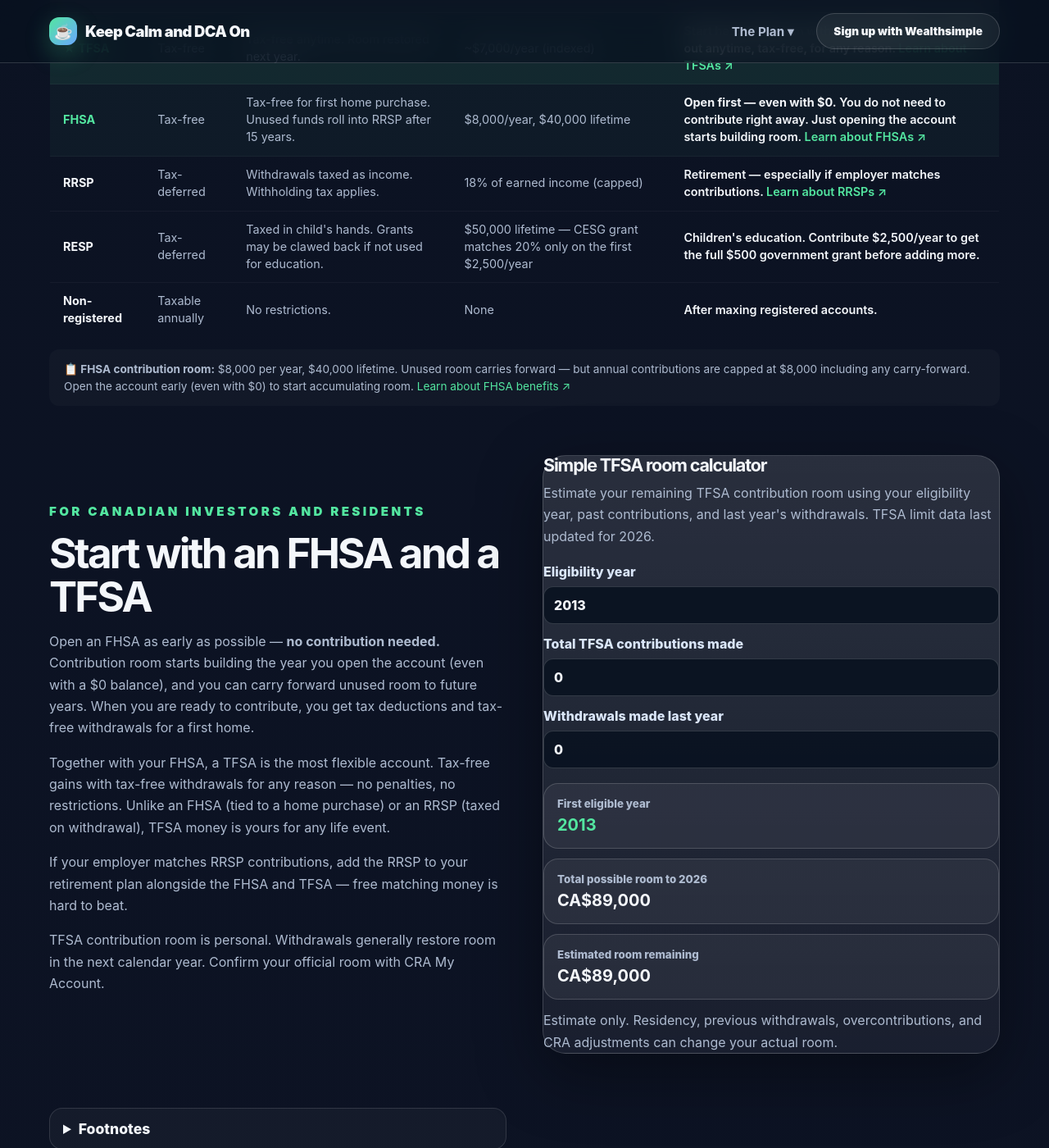
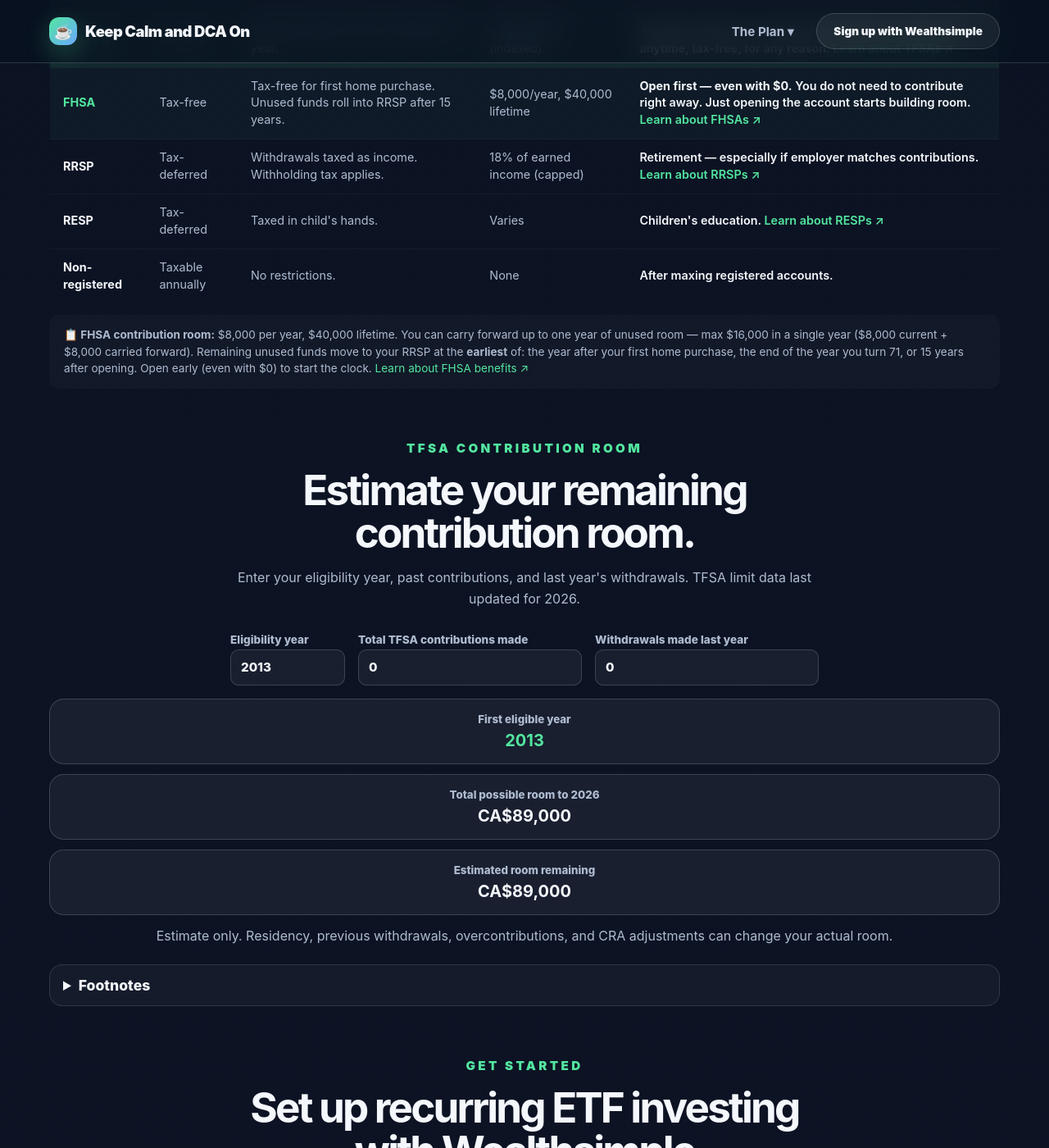
Before and after one commit to thestamp/dcathedip, a Jekyll site: the page built from index.html, in a window 1280 px wide and 1400 px high, scrolled down 7802 px. Shown: the whole window at 82% size. Built offline with Jekyll 4.4.1, drawn with Linux system fonts in a browser that asks for light colours.

Commit message:
Clean up FHSA/account section: remove redundant copy, fix rules, simplify RESP
- FHSA note: correct carry-forward max (6k = k + 1yr carry), RRSP rollover rules (home purchase, age 71, 15yr)
- Removed 'Start with an FHSA and a TFSA' section entirely — replaced with horizontal TFSA calculator
- RESP row: stripped details, linked to Wealthsimple RESP learn page
- Updated smoke test (accountSection now checks 'Estimate your remaining contribution room')

```diff
--- a/index.html
+++ b/index.html
@@ -381,9 +381,9 @@ description: "A complete plan for Canadian ETF investors: tackle high-interest d
             <tr>
               <td><strong>RESP</strong></td>
               <td>Tax-deferred</td>
-              <td>Taxed in child's hands. Grants may be clawed back if not used for education.</td>
-              <td>$50,000 lifetime — CESG grant matches 20% only on the first $2,500/year</td>
-              <td>Children's education. Contribute $2,500/year to get the full $500 government grant before adding more.</td>
+              <td>Taxed in child's hands.</td>
+              <td>Varies</td>
+              <td>Children's education. <a href="https://www.wealthsimple.com/en-ca/learn/what-is-resp" target="_blank" rel="nofollow noopener" style="color:var(--green);">Learn about RESPs ↗</a></td>
             </tr>
             <tr>
               <td><strong>Non-registered</strong></td>
@@ -396,38 +396,31 @@ description: "A complete plan for Canadian ETF investors: tackle high-interest d
         </table>
       </div>
       <p style="margin:14px 0 0; font-size:0.85rem; color:var(--muted); line-height:1.5; padding:14px 18px; background:rgba(255,255,255,0.025); border-radius:12px;">
-        <strong>📋 FHSA contribution room:</strong> $8,000 per year, $40,000 lifetime. Unused room carries forward — but annual contributions are capped at $8,000 including any carry-forward. Open the account early (even with $0) to start accumulating room. <a href="https://www.wealthsimple.com/en-ca/learn/what-is-fhsa#what_are_the_benefits_of_an_fhsa" target="_blank" rel="nofollow noopener" style="color:var(--green);">Learn about FHSA benefits ↗</a>
+        <strong>📋 FHSA contribution room:</strong> $8,000 per year, $40,000 lifetime. You can carry forward up to one year of unused room — max $16,000 in a single year ($8,000 current + $8,000 carried forward). Remaining unused funds move to your RRSP at the <strong>earliest</strong> of: the year after your first home purchase, the end of the year you turn 71, or 15 years after opening. Open early (even with $0) to start the clock. <a href="https://www.wealthsimple.com/en-ca/learn/what-is-fhsa#what_are_the_benefits_of_an_fhsa" target="_blank" rel="nofollow noopener" style="color:var(--green);">Learn about FHSA benefits ↗</a>
       </p>
 
-      <!-- TFSA section -->
-      <div class="tfsa-subsection split" style="margin-top:60px">
-        <div>
-          <p class="eyebrow">For Canadian investors and residents</p>
-          <h2>Start with an FHSA and a TFSA</h2>
-          <p>Open an FHSA as early as possible — <strong>no contribution needed.</strong> Contribution room starts building the year you open the account (even with a $0 balance), and you can carry forward unused room to future years. When you are ready to contribute, you get tax deductions and tax-free withdrawals for a first home.</p>
-          <p>Together with your FHSA, a TFSA is the most flexible account. Tax-free gains with tax-free withdrawals for any reason — no penalties, no restrictions. Unlike an FHSA (tied to a home purchase) or an RRSP (taxed on withdrawal), TFSA money is yours for any life event.</p>
-          <p>If your employer matches RRSP contributions, add the RRSP to your retirement plan alongside the FHSA and TFSA — free matching money is hard to beat.</p>
-          <p>TFSA contribution room is personal. Withdrawals generally restore room in the next calendar year. Confirm your official room with CRA My Account.</p>
+      <!-- TFSA calculator -->
+      <div class="tfsa-subsection" style="margin-top:60px">
+        <div class="section-heading center">
+          <p class="eyebrow">TFSA contribution room</p>
+          <h2>Estimate your remaining contribution room.</h2>
+          <p>Enter your eligibility year, past contributions, and last year's withdrawals. TFSA limit data last updated for 2026.</p>
         </div>
-        <div class="tfsa-card">
-          <h3>Simple TFSA room calculator</h3>
-          <p class="calculator-note">Estimate your remaining TFSA contribution room using your eligibility year, past contributions, and last year's withdrawals. TFSA limit data last updated for 2026.</p>
-          <form class="tfsa-form" id="tfsaForm">
-            <label>
+        <form class="tfsa-form" id="tfsaForm" style="display:flex; flex-wrap:wrap; gap:16px; justify-content:center; align-items:flex-end; margin-top:16px;">
+          <label style="display:flex; flex-direction:column; gap:4px; font-size:0.85rem; color:var(--muted); min-width:140px;">
             Eligibility year
-              <input type="number" id="eligibilityYear" min="2009" max="2026" value="2013" />
+            <input type="number" id="eligibilityYear" min="2009" max="2026" value="2013" style="padding:10px 12px; border:1px solid var(--border); border-radius:10px; background:rgba(255,255,255,0.05); color:var(--text); font-size:0.95rem;"/>
           </label>
-            <label>
+          <label style="display:flex; flex-direction:column; gap:4px; font-size:0.85rem; color:var(--muted); min-width:140px;">
             Total TFSA contributions made
-              <input type="number" id="tfsaContributed" min="0" step="100" value="0" />
+            <input type="number" id="tfsaContributed" min="0" step="100" value="0" style="padding:10px 12px; border:1px solid var(--border); border-radius:10px; background:rgba(255,255,255,0.05); color:var(--text); font-size:0.95rem;"/>
           </label>
-            <label>
+          <label style="display:flex; flex-direction:column; gap:4px; font-size:0.85rem; color:var(--muted); min-width:140px;">
             Withdrawals made last year
-              <input type="number" id="tfsaWithdrawals" min="0" step="100" value="0" />
+            <input type="number" id="tfsaWithdrawals" min="0" step="100" value="0" style="padding:10px 12px; border:1px solid var(--border); border-radius:10px; background:rgba(255,255,255,0.05); color:var(--text); font-size:0.95rem;"/>
           </label>
         </form>
-          <div class="tfsa-result" id="tfsaResult" aria-live="polite"></div>
-        </div>
+        <div class="tfsa-result" id="tfsaResult" aria-live="polite" style="text-align:center; margin-top:16px;"></div>
         <details class="section-footnote"><summary>Footnotes</summary><p>Confirm your official TFSA contribution room and account rules with official sources such as CRA My Account. Foreign withholding tax can still apply to some foreign dividends inside a TFSA, especially U.S. dividends. Account choice depends on your goals, income, and timeline — this is educational content, not personal advice.</p></details>
       </div>
 
```
Also changed, not shown: tests/smoke.js (+1 -1 lines). Lines whose indentation alone changed are shown as unchanged.
